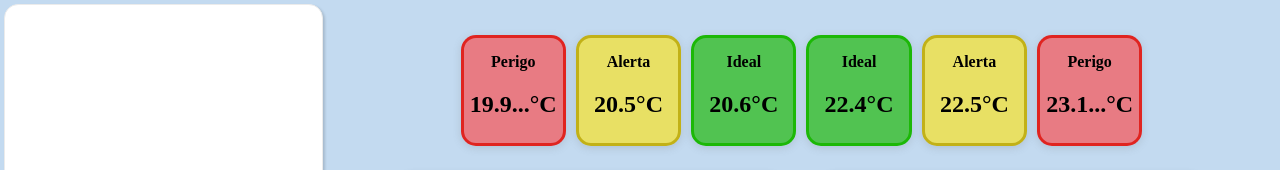
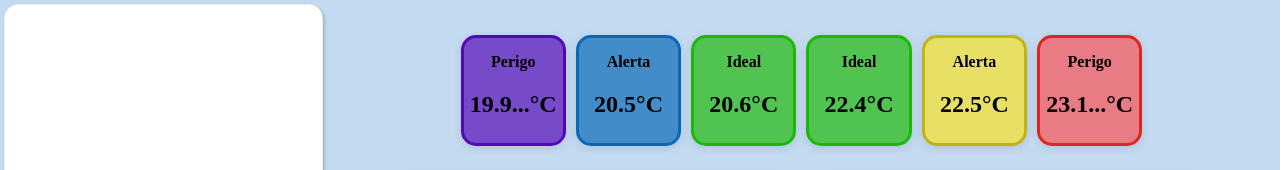
Before and after one commit to NewEmployee/Site-Institucional-, a website: page public/dashnova.html in a window 1280 px wide. Shown: the top 170 px of the page. Drawn offline with Linux system fonts and the light colour scheme.

Commit message:
Analytics finalizado

```diff
--- a/public/dashnova.css
+++ b/public/dashnova.css
@@ -118,12 +118,12 @@ body{
   color: black;
 }
 
-.perigo {
+.perigo_acima {
   background-color: #ff40409d;
   border: 3px solid #df120bd2;
 }
 
-.alerta {
+.alerta_acima {
   background-color: #f8e329b2;
   border: 3px solid #c2b117;
 }
@@ -133,7 +133,15 @@ body{
   border: 3px solid #1cb807;
 }
 
+.alerta_abaixo {
+  background-color: #0768b8ad;
+  border: 3px solid #0768b8;
+}
 
+.perigo_abaixo {
+  background-color: #5407b8ad;
+  border: 3px solid #5407b8;
+}
 
 .item-regua {
   padding: 5px;
--- a/public/dashnova.html
+++ b/public/dashnova.html
@@ -30,11 +30,11 @@
 
 <div class="dash">
     <div class="regua">
-        <div class="item-regua perigo">
+        <div class="item-regua perigo_abaixo">
             <h4 class="status">Perigo</h4>
             <h2>19.9...°C</h2>
         </div>
-        <div class="item-regua alerta">
+        <div class="item-regua alerta_abaixo">
             <h4 class="status">Alerta</h4>
             <h2>20.5°C</h2>
         </div>
@@ -50,11 +50,11 @@
             <h4 class="status">Ideal</h4>
             <h2>22.4°C</h2>
         </div>
-        <div class="item-regua alerta">
+        <div class="item-regua alerta_acima">
             <h4 class="status">Alerta</h4>
             <h2>22.5°C</h2>
         </div>
-        <div class="item-regua perigo">
+        <div class="item-regua perigo_acima">
             <h4 class="status">Perigo</h4>
             <h2>23.1...°C</h2>
         </div>
```
Also changed, not shown: public/cadastro.html (+19 -1 lines).
